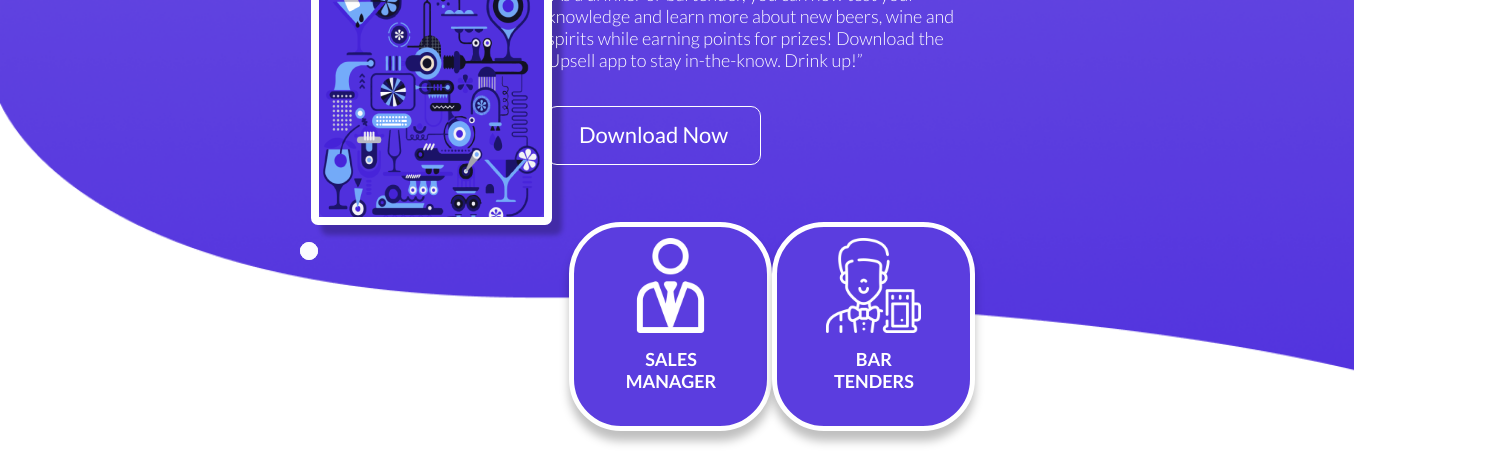
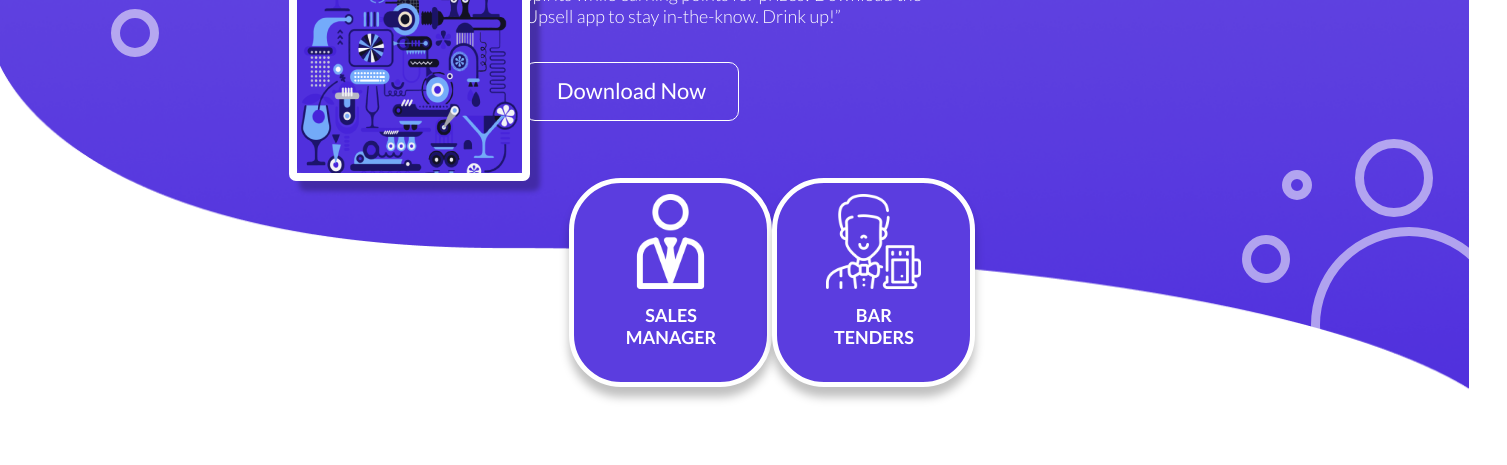
Before and after one commit to onikaChorba/drinkUp, a website built with webpack: page src/template.html in a window 1280 px wide. Shown: the part 499-964 px from the top of the page, 1507 px wide, since content can reach past the window. After the commit the page ends 922 px from the top, so only its background shows below. Built offline with nearby package versions, Linux system fonts and the light colour scheme.

Commit message:
add ellips

```diff
--- a/src/scss/globals/globals.scss
+++ b/src/scss/globals/globals.scss
@@ -15,7 +15,7 @@ body {
   background-size: cover;
   width: 100%;
   height: 100%;
-  box-sizing: inherit;
+  // box-sizing: inherit;
   position: relative;
 }
 
--- a/src/scss/pages/Front-page/Hero/Hero.scss
+++ b/src/scss/pages/Front-page/Hero/Hero.scss
@@ -3,10 +3,10 @@
   justify-content: space-between;
   max-width: 1522px;
   background: none;
-  padding-top: 96px;
-  // padding-bottom: 248px;
+  padding-top: 52px;
 
   .hero-text {
+
     h1 {
       width: 525px;
       height: 139px;
@@ -59,7 +59,8 @@
 }
 
 .hero-image {
-  padding-left: 260px;
+  top: 240px;
+  padding-left: 238px;
   width: 247px;
   height: 459px;
   border-radius: 18px;
@@ -71,20 +72,85 @@
     margin: 12px 11px 13px 11px;
     border: 8px solid #fff;
     box-shadow: 10px 10px 5px rgba(0, 0, 0, 0.25);
+    z-index: 1000;
   }
 
   .elipse {
     border: 9px solid rgba(255, 255, 255, 0.54);
     border-radius: 50%;
     position: absolute;
+    box-sizing: border-box;
+    z-index: 1;
   }
 
   .ellips1 {
     width: 120px;
     height: 120px;
-    top: 218px;
-    left: 340px;
+    top: 144px;
+    left: 329px;
+  }
 
+  .ellips2 {
+    width: 42px;
+    height: 42px;
+    top: 152px;
+    left: 474px;
+  }
+
+  .ellips3 {
+    width: 196px;
+    height: 196px;
+    top: 222px;
+    left: 458px;
+  }
+
+  .ellips4 {
+    width: 76px;
+    height: 76px;
+    top: 256px;
+    left: 207px;
+  }
+
+  .ellips5 {
+    width: 30px;
+    height: 30px;
+    top: 466px;
+    left: 144px;
+  }
+
+  .ellips6 {
+    width: 48px;
+    height: 48px;
+    top: 508px;
+    left: 111px;
+  }
+
+  .ellips7 {
+    width: 78px;
+    height: 78px;
+    top: 638px;
+    left: 1355px;
+  }
+
+  .ellips8 {
+    width: 30px;
+    height: 30px;
+    top: 669px;
+    left: 1282px;
+  }
+
+  .ellips9 {
+    width: 48px;
+    height: 48px;
+    top: 734px;
+    left: 1242px;
+  }
+
+  .ellips10 {
+    width: 196px;
+    height: 196px;
+    top: 726px;
+    left: 1311px;
   }
 }
 
@@ -92,7 +158,7 @@
 .hero-icons {
   display: flex;
   justify-content: space-between;
-  padding: 0px 515px 16px 529px;
+  padding: 0px 515px 0px 529px;
 
   .icon {
     width: 194px;
--- a/src/template.html
+++ b/src/template.html
@@ -38,7 +38,10 @@
         <div class="ellips4 elipse"></div>
         <div class="ellips5 elipse"></div>
         <div class="ellips6 elipse"></div>
-
+        <div class="ellips7 elipse"></div>
+        <div class="ellips8 elipse"></div>
+        <div class="ellips9 elipse"></div>
+        <div class="ellips10 elipse"></div>
 
       </div>
       <div class="hero-text">
```
